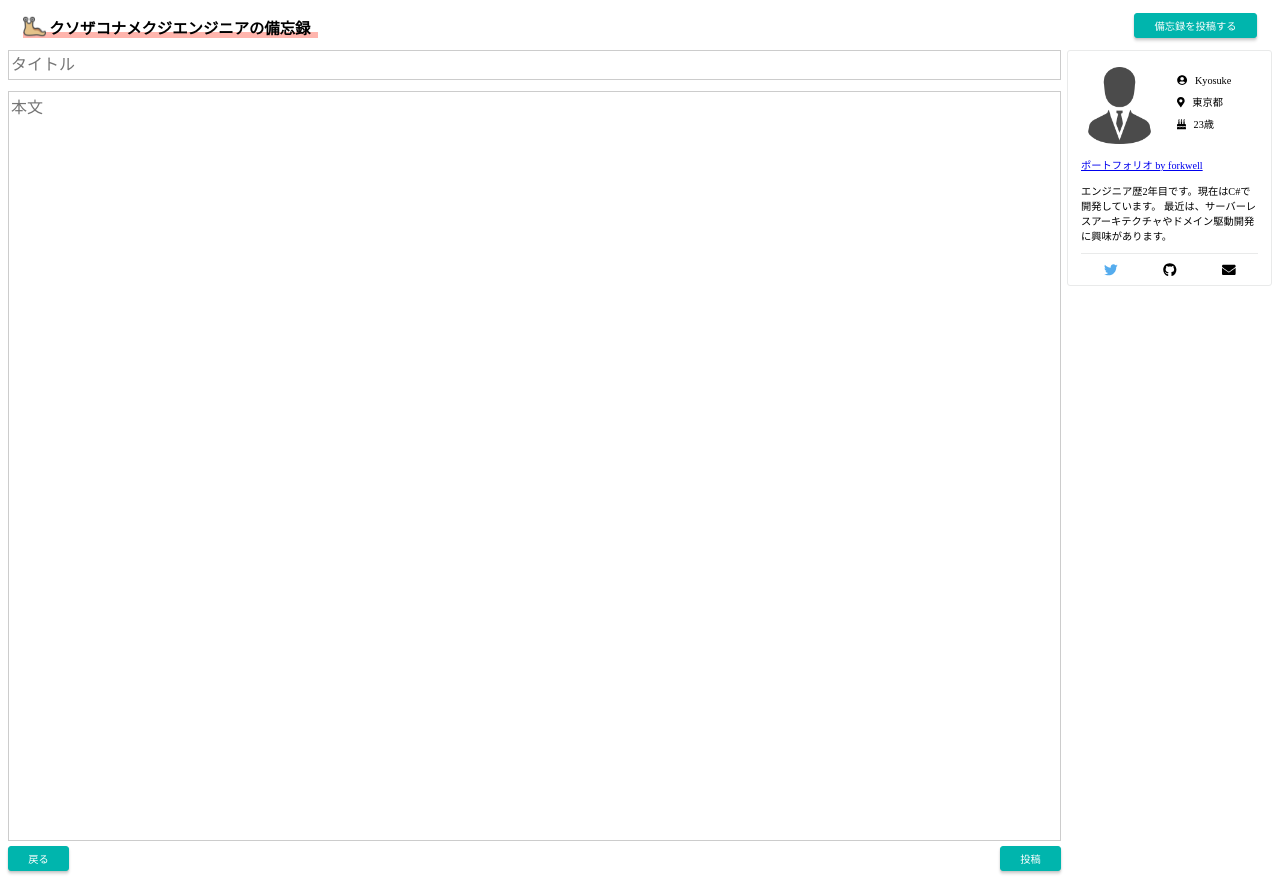
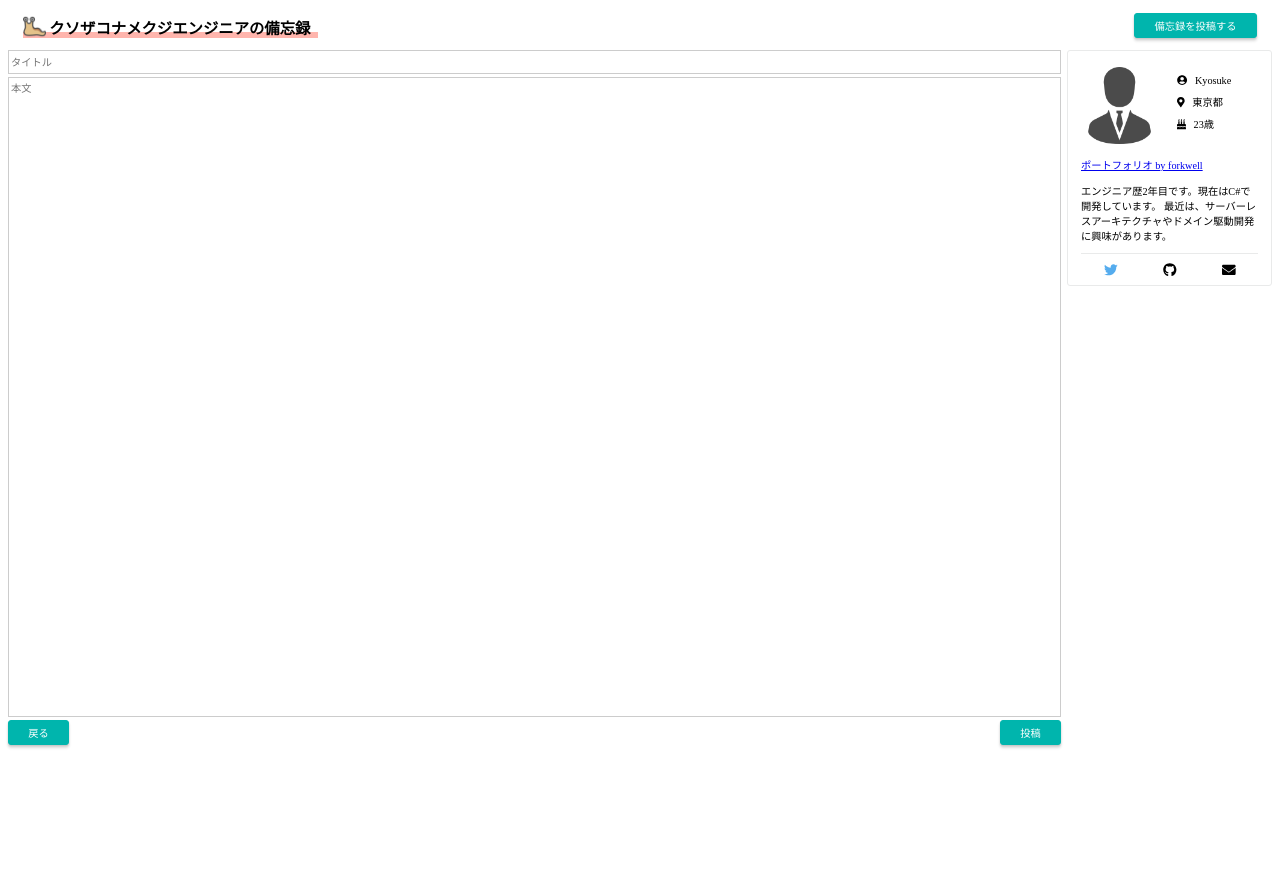
Before and after one commit to AwataKyosuke/my_histroy, a Vue app: page /new in a window 1280 px wide. After the commit the page ends 800 px from the top, so only its background shows below. Built offline with nearby package versions, Linux system fonts and the light colour scheme; what vue-js-modal would draw is missing.

Commit message:
UPDATE:新規投稿画面の要素が画面サイズに応じて可変サイズとなるよう修正サイズとなるよう修正

```diff
--- a/src/views/NewArticle.vue
+++ b/src/views/NewArticle.vue
@@ -2,9 +2,6 @@
   <div>
     <div class="title-box">
       <input type="text" class="title-input" placeholder="タイトル" />
-    </div>
-    <div class="tag-category-box">
-
     </div>
     <div class="body-box">
       <textarea type="text" class="body-input" placeholder="本文"></textarea>
@@ -40,18 +37,10 @@ export default {
 
 <style scoped>
 
-.vue-simple-suggest {
-  width: 100%;
-}
-
-.input-wrapper {
-  width: 100%;
-}
-
 input {
   box-sizing: border-box;
-  height: 30px;
-  font-size: 16px;
+  height: 3vh;
+  font-size: 0.8vw;
   color: #333;
   border: solid 1px #ccc;
 }
@@ -60,7 +49,7 @@ textarea {
   box-sizing: border-box;
   height: 100%;
   width: 100%;
-  font-size: 16px;
+  font-size: 0.8vw;
   color: #333;
   border: solid 1px #ccc;
   resize: none;
@@ -83,7 +72,7 @@ textarea {
 }
 
 .title-box {
-  margin: 0 0 0.5% 0;
+  margin: 0 0 0.3vh 0;
 }
 
 .title-input {
@@ -91,8 +80,8 @@ textarea {
 }
 
 .body-box {
-  height: 750px;
-  margin: 0 0 0.5% 0;
+  height: 80vh;
+  margin: 0 0 0.3vw 0;
 }
 
 .button-box {
```
